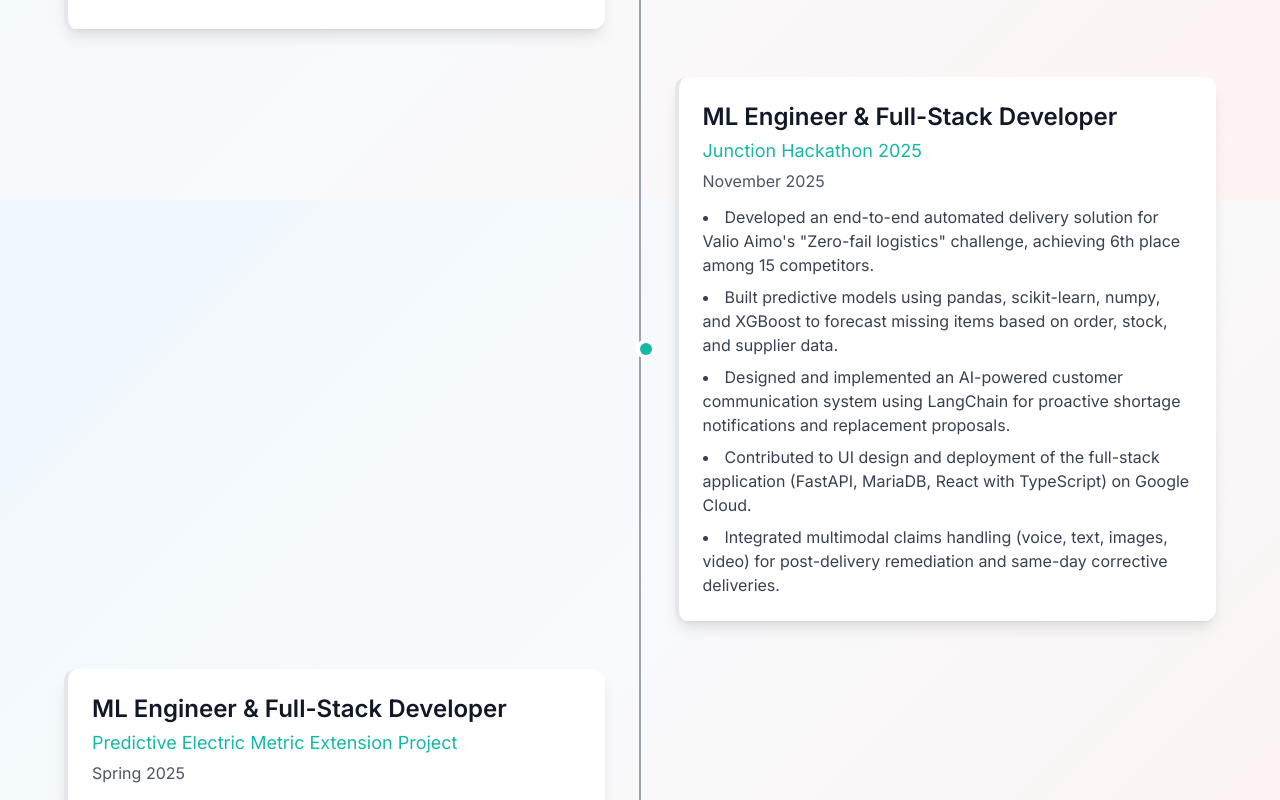
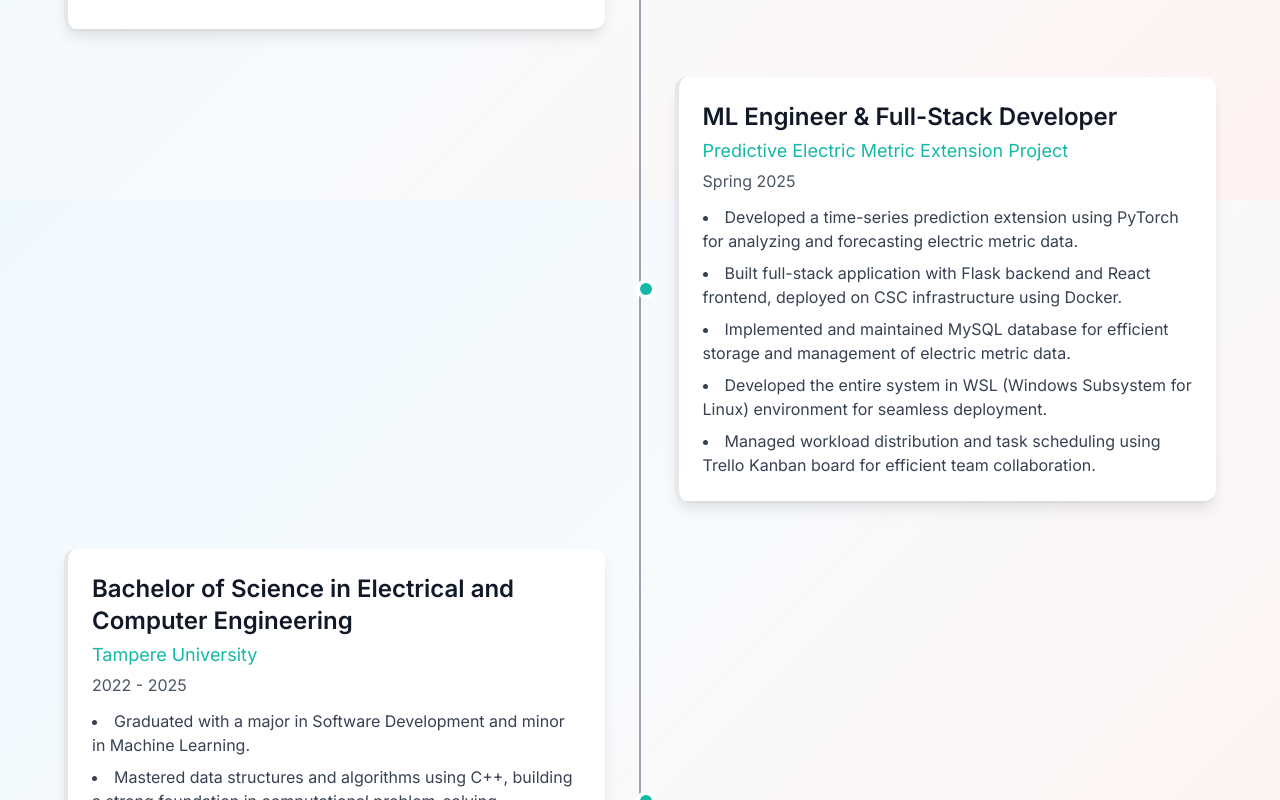
Before and after one commit to pasiones/portfolio, a React (Vite) app: page / in a window 1280 px wide. Shown: the part 7000-7800 px from the top of the page. Built offline with nearby package versions, Linux system fonts and the light colour scheme.

Commit message:
refactor: remove outdated ML Engineer experience and adjust alignment in EXPERIENCE_DATA

```diff
--- a/src/constants/data.ts
+++ b/src/constants/data.ts
@@ -278,24 +278,6 @@ export const EXPERIENCE_DATA: Experience[] = [
     },
     {
         title: 'ML Engineer & Full-Stack Developer',
-        company: 'Junction Hackathon 2025',
-        period: 'November 2025',
-        bullets: [
-            'Developed an end-to-end automated delivery solution for Valio Aimo\'s "Zero-fail logistics" ' +
-                'challenge, achieving 6th place among 15 competitors.',
-            'Built predictive models using pandas, scikit-learn, numpy, and XGBoost to forecast missing ' +
-                'items based on order, stock, and supplier data.',
-            'Designed and implemented an AI-powered customer communication system using LangChain for ' +
-                'proactive shortage notifications and replacement proposals.',
-            'Contributed to UI design and deployment of the full-stack application (FastAPI, MariaDB, ' +
-                'React with TypeScript) on Google Cloud.',
-            'Integrated multimodal claims handling (voice, text, images, video) for post-delivery ' +
-                'remediation and same-day corrective deliveries.',
-        ],
-        alignment: 'right',
-    },
-    {
-        title: 'ML Engineer & Full-Stack Developer',
         company: 'Predictive Electric Metric Extension Project',
         period: 'Spring 2025',
         bullets: [
@@ -310,7 +292,7 @@ export const EXPERIENCE_DATA: Experience[] = [
             'Managed workload distribution and task scheduling using Trello Kanban board for efficient ' +
                 'team collaboration.',
         ],
-        alignment: 'left',
+        alignment: 'right',
     },
     {
         title: 'Bachelor of Science in Electrical and Computer Engineering',
@@ -327,6 +309,6 @@ export const EXPERIENCE_DATA: Experience[] = [
             'Utilized Linux Ubuntu virtual machines extensively throughout programming coursework, ' +
                 'strengthening command-line proficiency.',
         ],
-        alignment: 'right',
+        alignment: 'left',
     }
 ];
```
